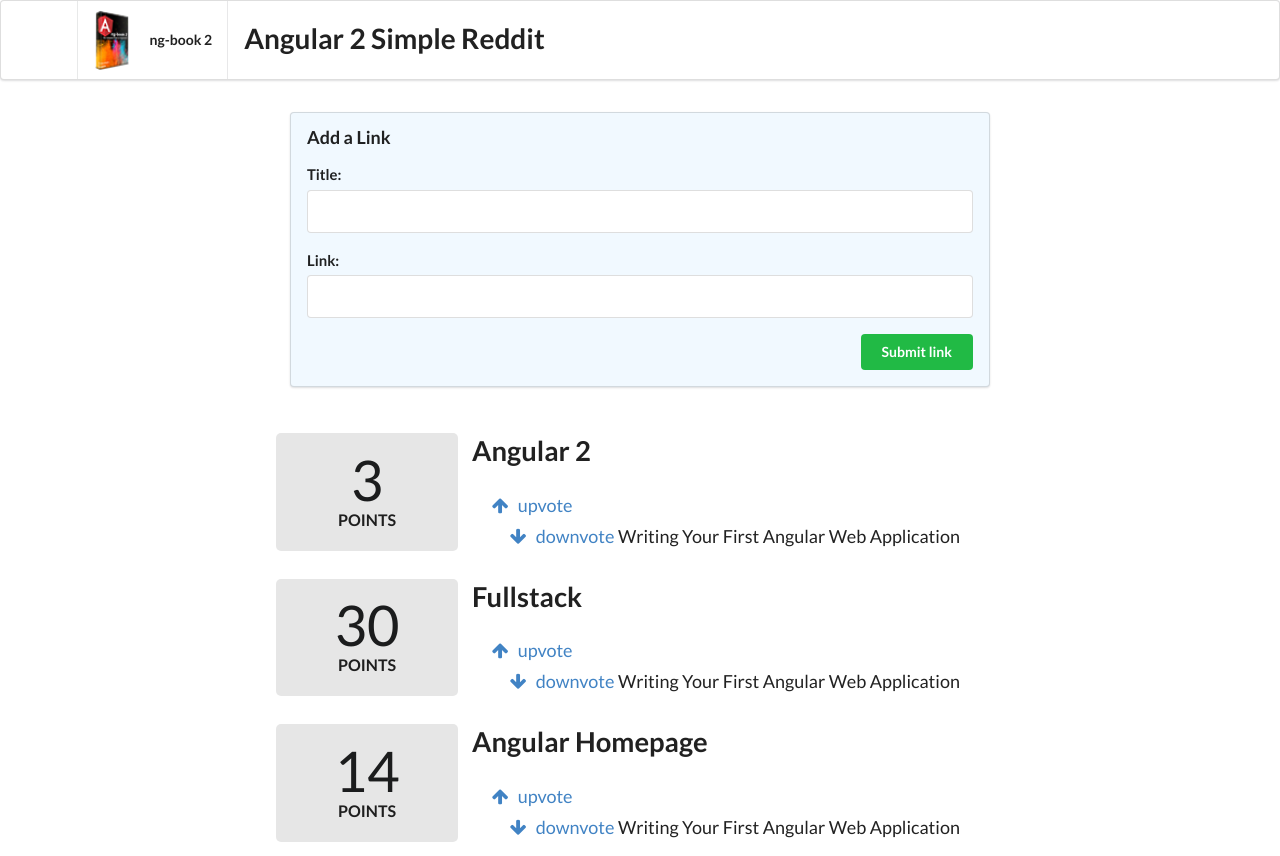
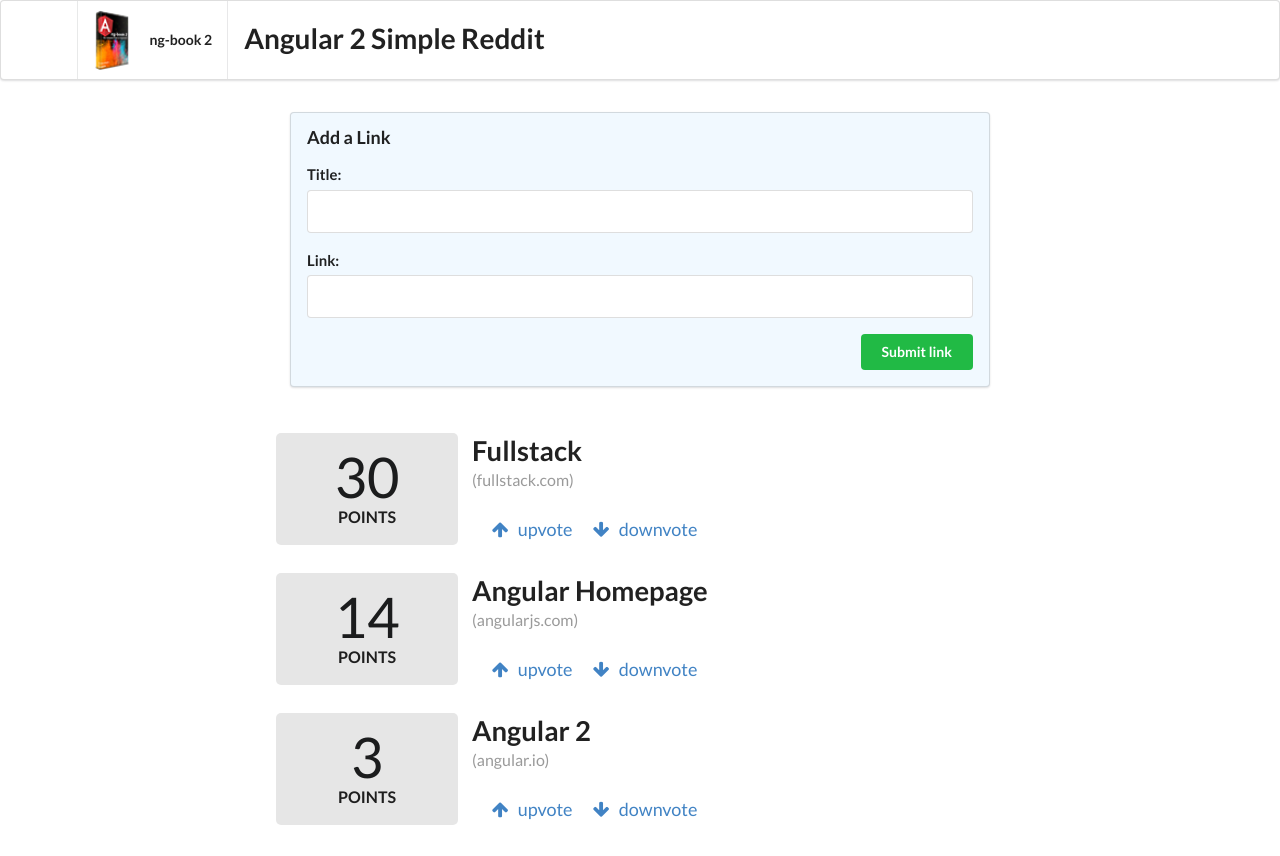
Before and after one commit to Moelgaard85/angular2-reddit, an Angular app: page / in a window 1280 px wide. Built offline with nearby package versions, Linux system fonts and the light colour scheme.

Commit message:
Articles can be added and automatically sorted

```diff
--- a/src/app/app.component.html
+++ b/src/app/app.component.html
@@ -19,6 +19,6 @@
 
 <div class="ui grid posts">
   <app-article class="row"
-    *ngFor="let item of articles"
+    *ngFor="let item of sortedArticles()"
     [article]="item"></app-article>
 </div>
--- a/src/app/app.component.ts
+++ b/src/app/app.component.ts
@@ -1,3 +1,4 @@
+import { ArticleComponent } from './article/article.component';
 import { Article } from './article/article.model';
 import { Component } from '@angular/core';
 
@@ -11,15 +12,21 @@
 
   constructor() {
     this.articles = [
-      new Article('Angular 2', 'http://test.dk', 3),
-      new Article('Fullstack', 'http://test.dk', 30),
-      new Article('Angular Homepage', 'http://test.dk', 14),
+      new Article('Angular 2', 'http://angular.io', 3),
+      new Article('Fullstack', 'http://fullstack.com', 30),
+      new Article('Angular Homepage', 'http://angularjs.com', 14),
     ];
+  }
+
+  sortedArticles(): Article[] {
+    return this.articles.sort((a: Article, b: Article) => b.votes - a.votes);
   }
 
   addArticle(title: HTMLInputElement, link: HTMLInputElement): boolean {
     console.log(`Adding article title: ${title.value} and link: ${link.value}`);
-
+    this.articles.push(new Article(title.value, link.value, 0));
+    title.value = '';
+    link.value = '';
     return false;
   }
 }
--- a/src/app/article/article.component.html
+++ b/src/app/article/article.component.html
@@ -13,6 +13,9 @@
     href="{{ article.link }}">
  {{ article.title }}
  </a>
+
+  <div class="meta">({{ article.domain() }})</div>
+
   <ul class="ui big horizontal list voters">
     <li class="item">
       <a href
@@ -25,7 +28,7 @@
         (click)="voteDown()">
         <i class="arrow down icon"></i> downvote
       </a>
-      Writing Your First Angular Web Application
+
     </li>
   </ul>
 </div>
--- a/src/app/article/article.model.ts
+++ b/src/app/article/article.model.ts
@@ -20,8 +20,6 @@
     this.votes -= 1;
   }
 
-  // domain() is a utility function that extracts
-  // the domain from a URL, which we'll explain shortly
   domain(): string {
     try {
       // e.g. http://foo.com/path/to/bar
```
